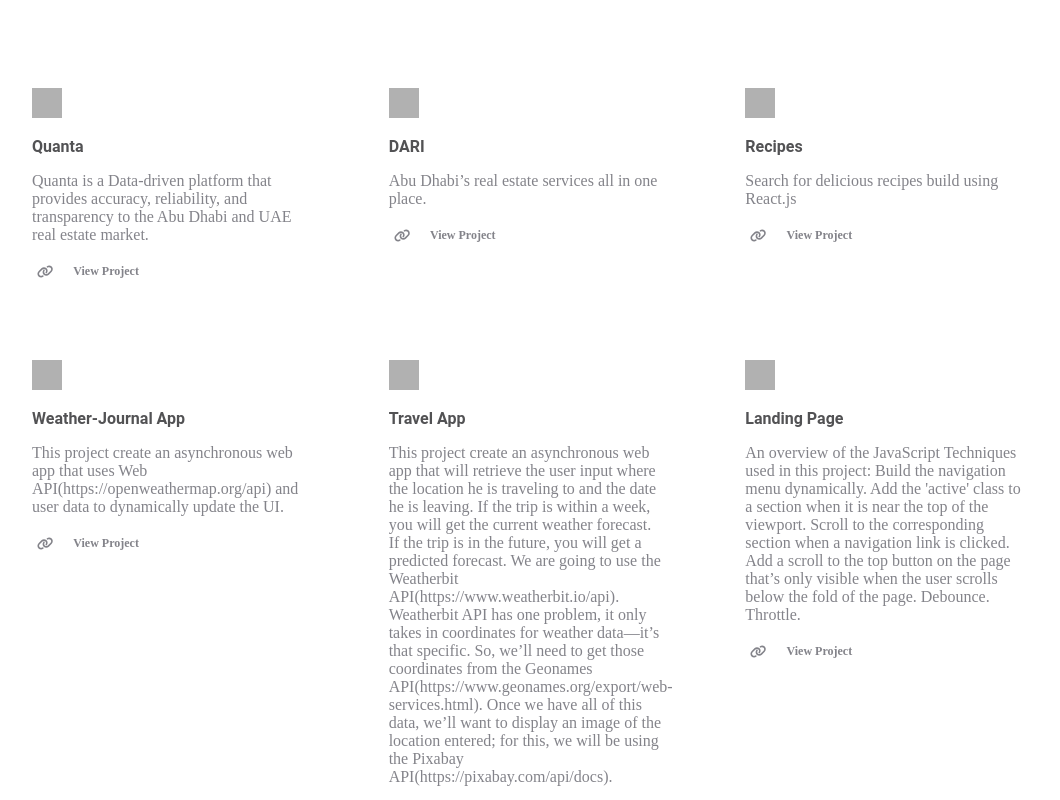
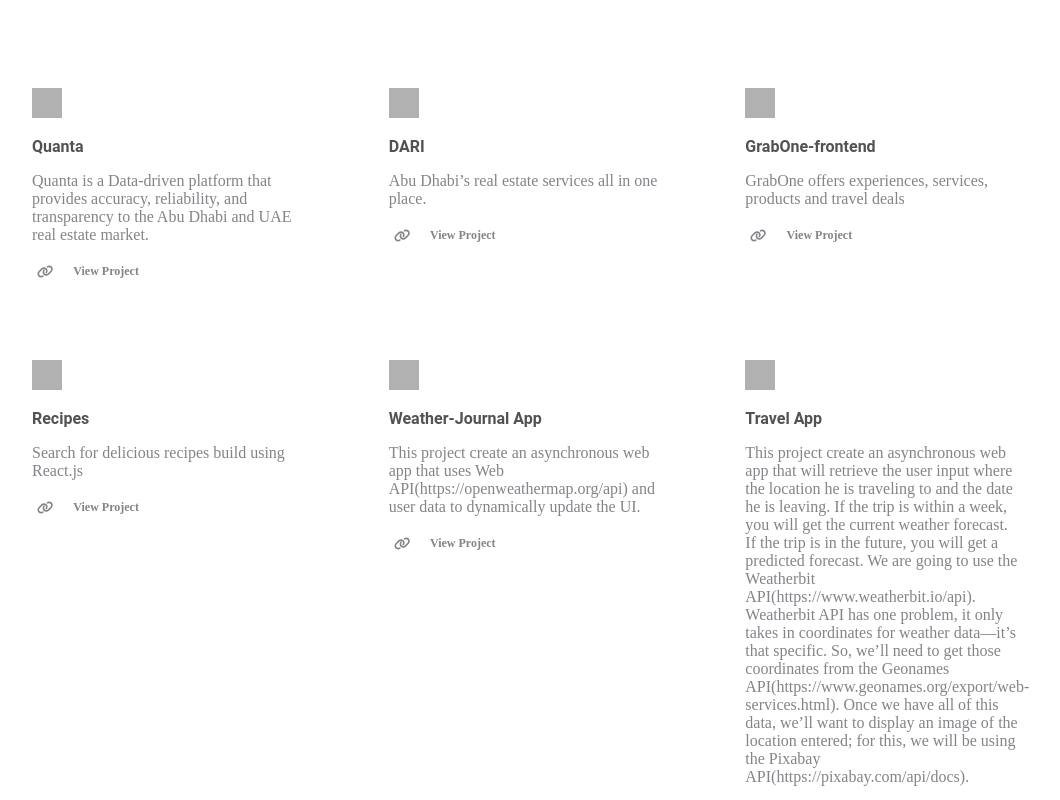
Before and after one commit to yousefalhindawi/portfolio-nextjs, a Next.js app: page / in a window 1280 px wide. Shown: the part 900-1700 px from the top of the page, without its empty margins (113-1173 px from the left). Built offline with nearby package versions, Linux system fonts and the light colour scheme; grey boxes are pictures that could not be loaded.

Commit message:
Update user.js added GrabOne-frontend project

```diff
--- a/data/user.js
+++ b/data/user.js
@@ -61,6 +61,13 @@ const INFO = {
       link: "https://www.dari.ae/",
     },
     {
+      title: "GrabOne-frontend",
+      description: "GrabOne offers experiences, services, products and travel deals",
+      logo: "https://cdn.jsdelivr.net/gh/devicons/devicon/icons/react/react-original.svg",
+      linkText: "View Project",
+      link: "https://grabone-frontend.netlify.app/",
+    },
+    {
       title: "Recipes",
       description: "Search for delicious recipes build using React.js",
       logo: "https://cdn.jsdelivr.net/gh/devicons/devicon/icons/react/react-original.svg",
```
